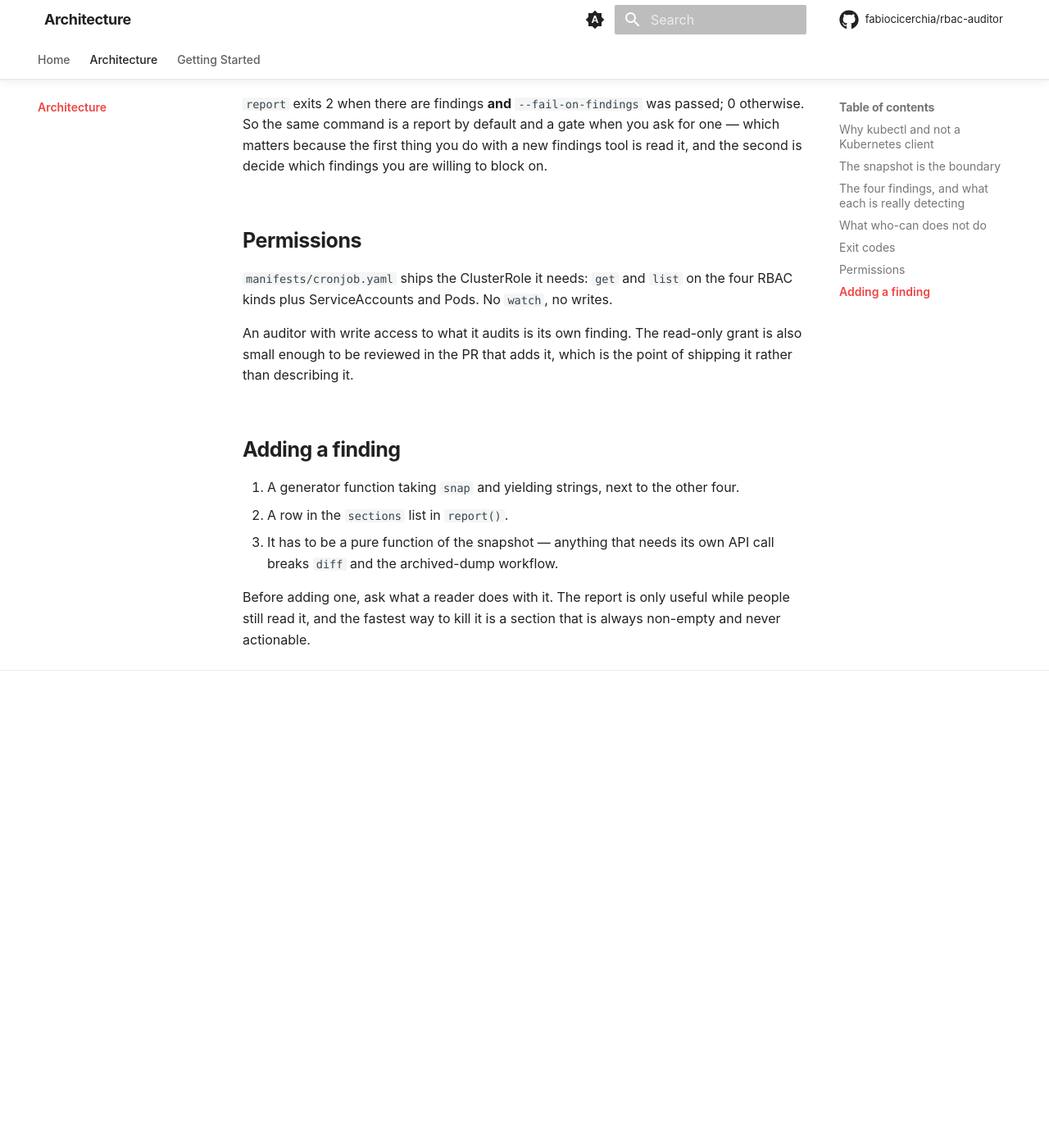
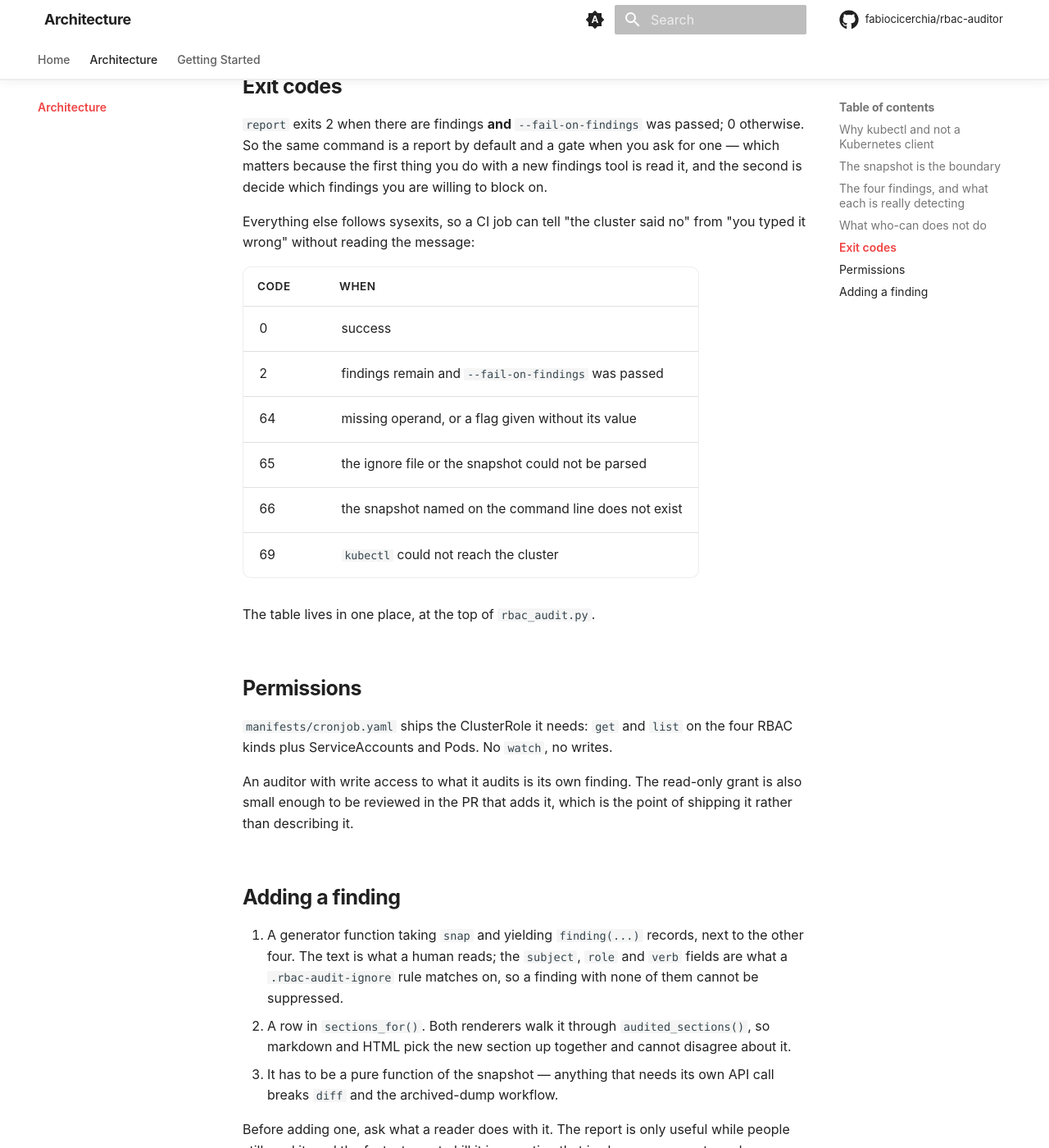
Before and after one commit to fabiocicerchia/rbac-auditor, an MkDocs documentation site: the page built from docs/architecture.md, in a window 1280 px wide and 1400 px high, scrolled down 2155 px. Shown: the whole window at 82% size. Built offline with MkDocs 1.6.1 and Material for MkDocs 9.7.7, drawn with Linux system fonts in a browser that asks for light colours; comment, search, counter and statistics services are not loaded; before the commit the page ends 3037 px from its top, so only the background shows below that; some of the changed text lies outside the part shown.

Commit message:
docs(DOCS): architecture.md matches the code again
The exit-code table, the finding-record shape and sections_for()/
audited_sections() were all described as they were before this branch.
PyYAML is stated as installed-but-unimported rather than "the dependency".

Co-Authored-By: Claude Opus 5 (1M context) <noreply@anthropic.com>
Claude-Session: https://claude.ai/code/session_01FYquPM8rKJHXEEpxsbymj1

```diff
--- a/docs/architecture.md
+++ b/docs/architecture.md
@@ -25,8 +25,10 @@ kubeconfig, an in-cluster ServiceAccount token, an exec plugin for EKS or GKE,
 a proxy — all of it works because kubectl handles it, not because this script
 does.
 
-The single dependency is PyYAML, and the image is `python:3.13-alpine` with a
-pinned kubectl copied in.
+The script itself imports nothing outside the standard library. The image is
+`python:3.14-alpine3.22`, pinned by digest, with a pinned kubectl copied in; it
+also installs PyYAML, which no module imports today — `grep -rn yaml
+rbac_audit.py tests/` finds nothing.
 
 ## The snapshot is the boundary
 
@@ -73,6 +75,20 @@ you ask for one — which matters because the first thing you do with a new
 findings tool is read it, and the second is decide which findings you are
 willing to block on.
 
+Everything else follows sysexits, so a CI job can tell "the cluster said no"
+from "you typed it wrong" without reading the message:
+
+| Code | When |
+|---|---|
+| 0 | success |
+| 2 | findings remain and `--fail-on-findings` was passed |
+| 64 | missing operand, or a flag given without its value |
+| 65 | the ignore file or the snapshot could not be parsed |
+| 66 | the snapshot named on the command line does not exist |
+| 69 | `kubectl` could not reach the cluster |
+
+The table lives in one place, at the top of `rbac_audit.py`.
+
 ## Permissions
 
 `manifests/cronjob.yaml` ships the ClusterRole it needs: `get` and `list` on
@@ -84,9 +100,13 @@ which is the point of shipping it rather than describing it.
 
 ## Adding a finding
 
-1. A generator function taking `snap` and yielding strings, next to the other
-   four.
-2. A row in the `sections` list in `report()`.
+1. A generator function taking `snap` and yielding `finding(...)` records, next
+   to the other four. The text is what a human reads; the `subject`, `role` and
+   `verb` fields are what a `.rbac-audit-ignore` rule matches on, so a finding
+   with none of them cannot be suppressed.
+2. A row in `sections_for()`. Both renderers walk it through
+   `audited_sections()`, so markdown and HTML pick the new section up together
+   and cannot disagree about it.
 3. It has to be a pure function of the snapshot — anything that needs its own
    API call breaks `diff` and the archived-dump workflow.
 
```
